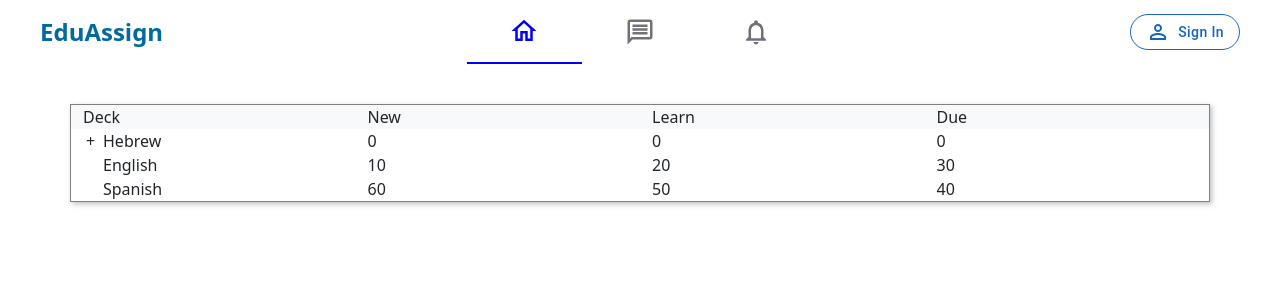
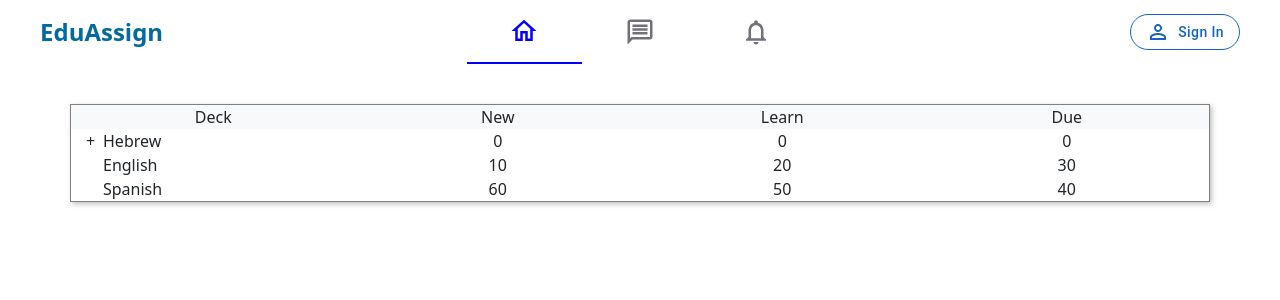
Before and after one commit to eliasrizik93/EduAssign, a React (Create React App) app in the folder client/: page / in a window 1280 px wide. Shown: the top 300 px of the page. Built offline with nearby package versions, Linux system fonts and the light colour scheme.

Commit message:
update DeckList add nested decks and fix the close and open for the decks

```diff
--- a/client/src/components/DeckList/DeckList.scss
+++ b/client/src/components/DeckList/DeckList.scss
@@ -1,7 +1,6 @@
 .deck-container {
   border: 1px solid #808080;
   box-shadow: 2px 2px 5px rgba(128, 128, 128, 0.5);
-  text-align: center;
 }
 .interactive-row {
   cursor: pointer;
--- a/client/src/components/DeckList/DeckList.tsx
+++ b/client/src/components/DeckList/DeckList.tsx
@@ -109,50 +109,62 @@ const initialDecks: DeckProps[] = [
 
 function DeckList() {
   const [decks, setDecks] = useState<DeckProps[]>(initialDecks);
-  const toggleDeckOpen = (path: number[]) => {
-    const toggleDeck = (list: DeckProps[], path: number[]): DeckProps[] => {
-      if (path.length === 0) return list;
-      const [currendId, ...restPath] = path;
-      return list.map((deck) =>
-        deck.id === currendId
-          ? {
-              ...deck,
-              isOpen: restPath.length === 0 ? !deck.isOpen : deck.isOpen,
-              list: toggleDeck(deck.list, restPath),
-            }
-          : deck
-      );
-    };
-    setDecks(toggleDeck(decks, path));
+  const toggleDeckOpen = (path: number[]) => setDecks(toggleDeck(decks, path));
+
+  const toggleDeck = (list: DeckProps[], path: number[]): DeckProps[] => {
+    if (path.length === 0) return list;
+    const [currentId, ...restPath] = path;
+
+    return list.map((deck) => {
+      if (deck.id === currentId) {
+        const shouldToggleClose = restPath.length === 0 && deck.isOpen;
+        return {
+          ...deck,
+          isOpen: restPath.length === 0 ? !deck.isOpen : deck.isOpen,
+          list: shouldToggleClose
+            ? closeNestedLists(deck.list)
+            : toggleDeck(deck.list, restPath),
+        };
+      }
+      return deck;
+    });
   };
+
+  const closeNestedLists = (list: DeckProps[]): DeckProps[] =>
+    list.map((deck) => ({
+      ...deck,
+      isOpen: false,
+      list: closeNestedLists(deck.list),
+    }));
 
   const DeckRow = ({ deck, path }: { deck: DeckProps; path: number[] }) => {
     const deckIndicator =
       deck?.list?.length > 0 ? (deck.isOpen ? "-" : "+") : " ";
+    const indentation = (path.length - 1) * 15;
     return (
       <>
-        <Row className="interactive-row" key={deck.name}>
-          <Col className="text-left">
+        <Row className="interactive-row text-center" key={deck.name}>
+          <Col>
             <div
               className="deck-name-container"
+              style={{ paddingLeft: `${indentation}px` }}
               onClick={() => toggleDeckOpen(path)}
             >
               <div className="toggle-indicator">{deckIndicator}</div>
               <div className="deck-title">{deck.name}</div>
             </div>
           </Col>
-          <Col className="text-left">{deck.new}</Col>
-          <Col className="text-left">{deck.learn}</Col>
-          <Col className="text-left">{deck.due}</Col>
+          <Col>{deck.new}</Col>
+          <Col>{deck.learn}</Col>
+          <Col>{deck.due}</Col>
         </Row>
         {deck.isOpen &&
           deck.list.map((nestedDeck) => (
-            <div
-              className="nested-deck"
-              key={`${nestedDeck.name}-${nestedDeck.id}`}
-            >
-              <DeckRow deck={nestedDeck} path={[...path, nestedDeck.id]} />
-            </div>
+            <DeckRow
+              key={`${nestedDeck.id}`}
+              deck={nestedDeck}
+              path={[...path, nestedDeck.id]}
+            />
           ))}
       </>
     );
@@ -160,11 +172,11 @@ function DeckList() {
 
   return (
     <Container className="mt-10 deck-container">
-      <Row className="bg-light interactive-row">
-        <Col className="text-left">Deck</Col>
-        <Col className="text-left ">New</Col>
-        <Col className="text-left">Learn</Col>
-        <Col className="text-left">Due</Col>
+      <Row className="bg-light interactive-row text-center">
+        <Col>Deck</Col>
+        <Col>New</Col>
+        <Col>Learn</Col>
+        <Col>Due</Col>
       </Row>
       {decks.map((deck) => (
         <DeckRow key={deck.name} deck={deck} path={[deck.id]} />
```
